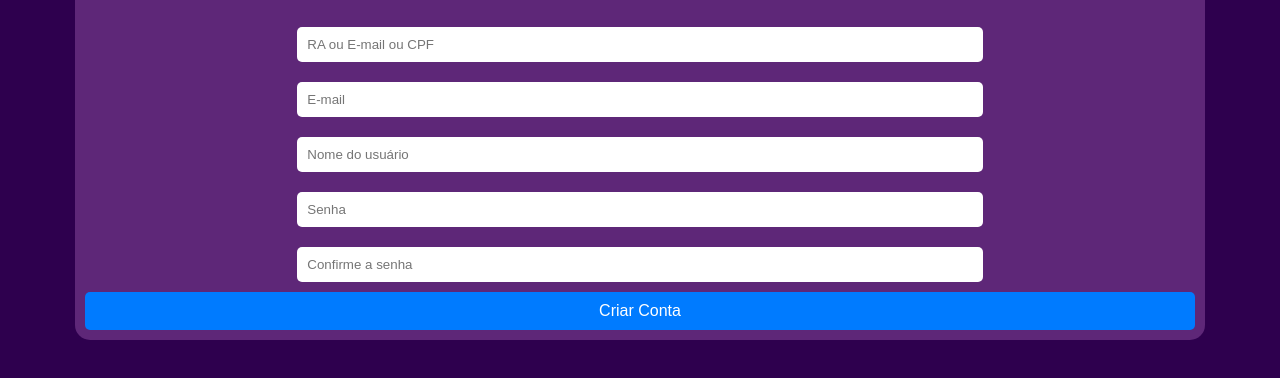
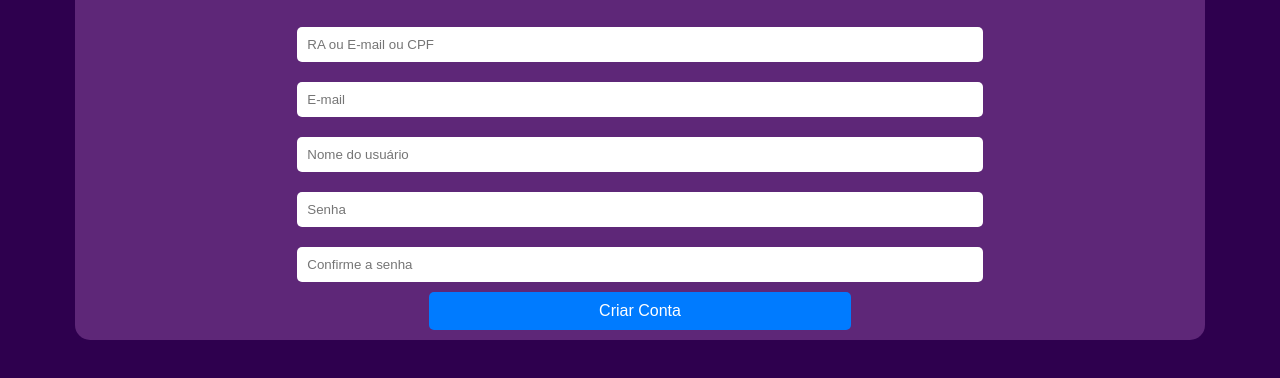
Before and after one commit to gabriel-azevedo02/uniconnecti, a plain HTML site: page tela_cadastro_usuario/cadastroUsuario.html in a window 1280 px wide. Shown: the part 312-690 px from the top of the page. Drawn offline with Linux system fonts and the light colour scheme.

Commit message:
diminuindo tamanho do botão

```diff
--- a/tela_cadastro_usuario/cadastroUsuario.css
+++ b/tela_cadastro_usuario/cadastroUsuario.css
@@ -34,7 +34,7 @@ h1 {
 }
 
 .cadastro-btn {
-    width: 100%;
+    width: 38%;
     padding: 10px;
     background-color: #007bff;
     border: none;
```
